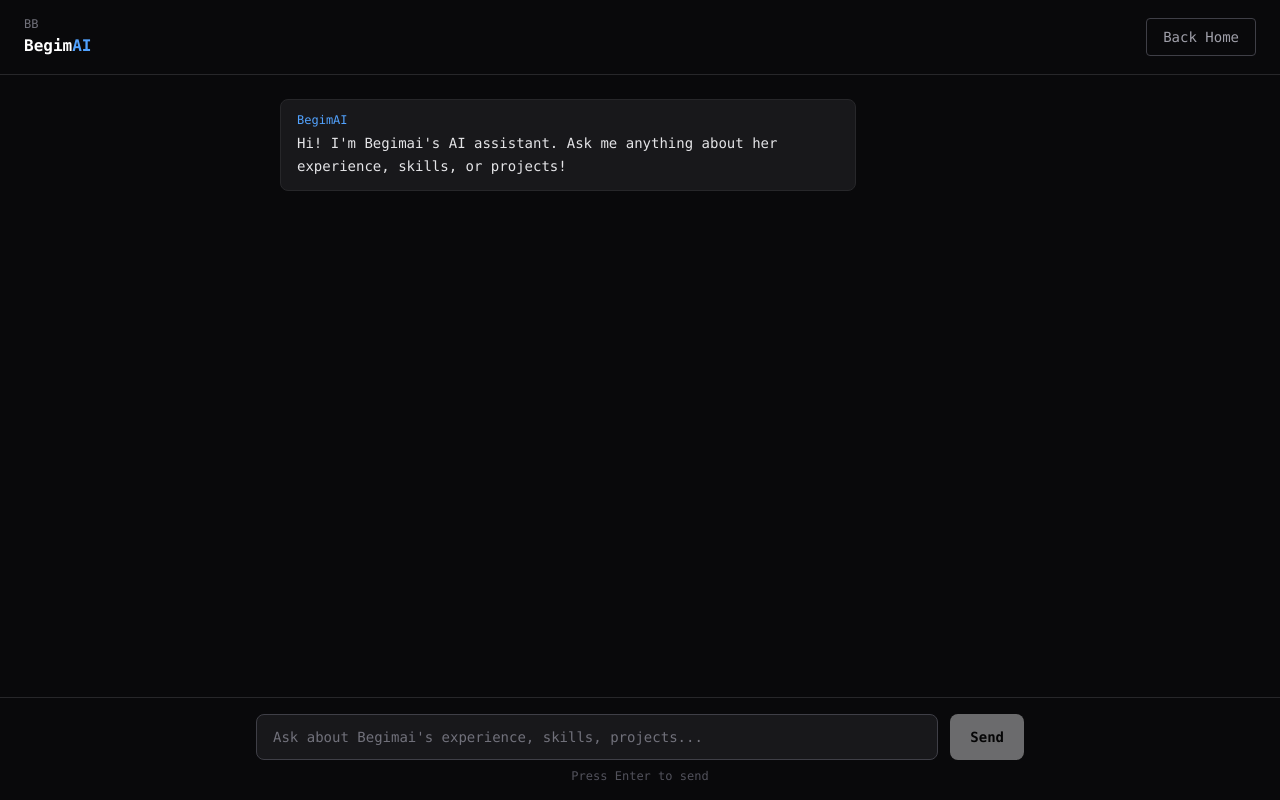
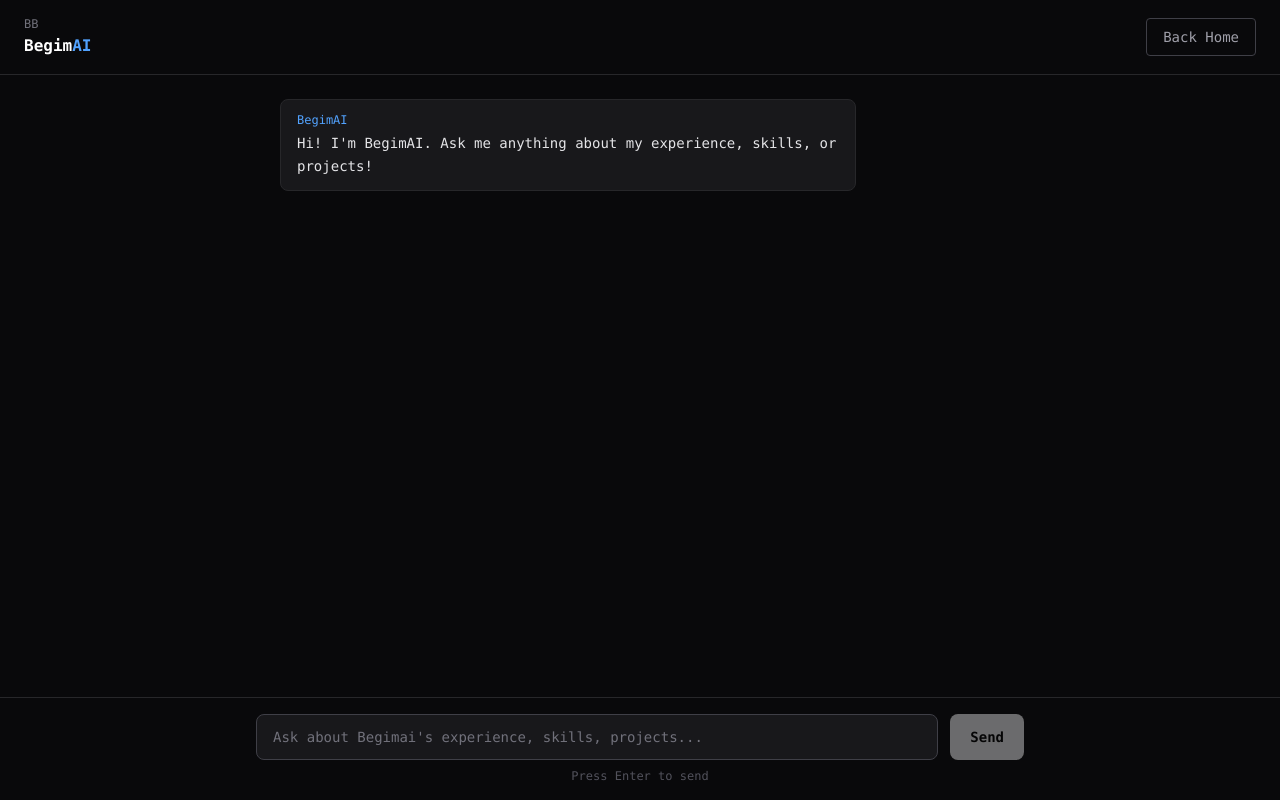
Before and after one commit to begimaibb/portfolio, a Next.js app in the folder my-portfolio/: page /chat in a window 1280 px wide. Built offline with nearby package versions, Linux system fonts and the light colour scheme.

Commit message:
changed the intro message of the chat

```diff
--- a/my-portfolio/app/chat/page.tsx
+++ b/my-portfolio/app/chat/page.tsx
@@ -11,7 +11,7 @@ export default function ChatPage() {
   const [messages, setMessages] = useState<Message[]>([
     {
       role: "assistant",
-      content: "Hi! I'm Begimai's AI assistant. Ask me anything about her experience, skills, or projects!",
+      content: "Hi! I'm BegimAI. Ask me anything about my experience, skills, or projects!",
     },
   ]);
   const [input, setInput] = useState("");
```
